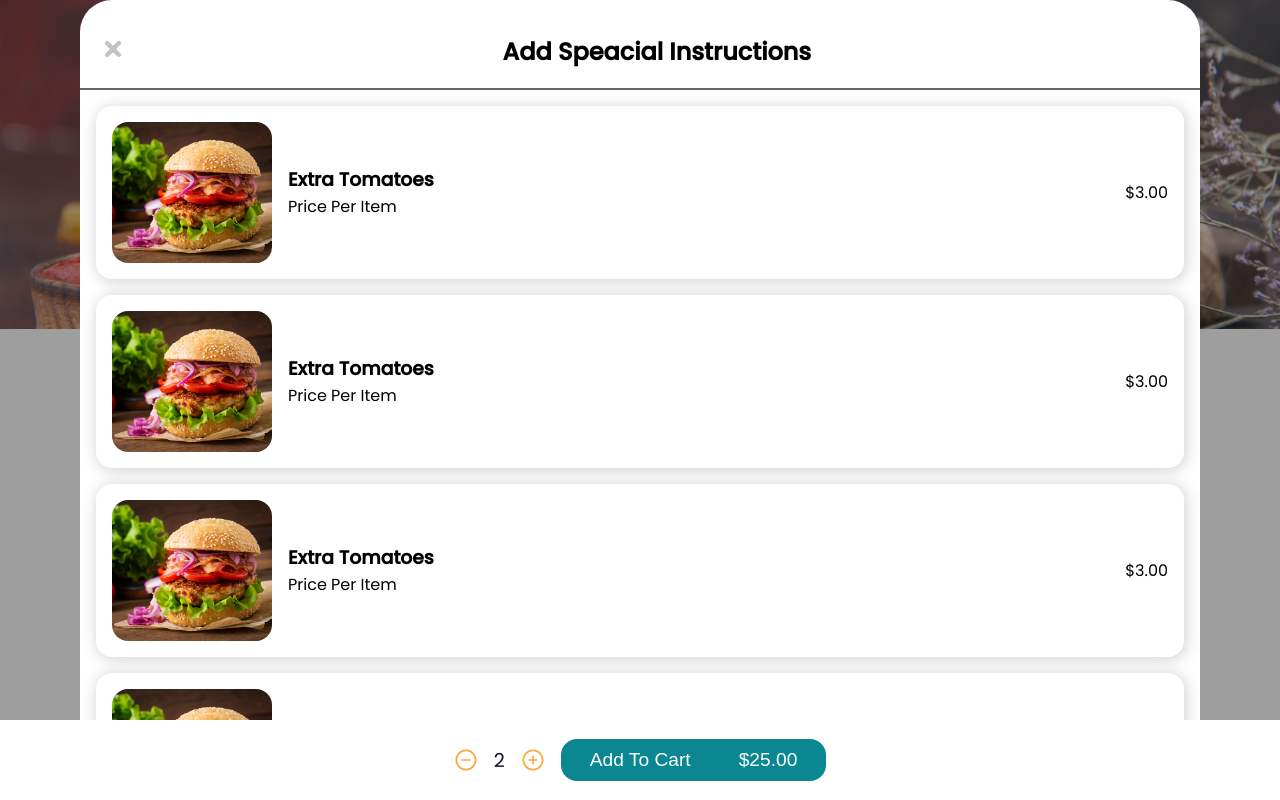
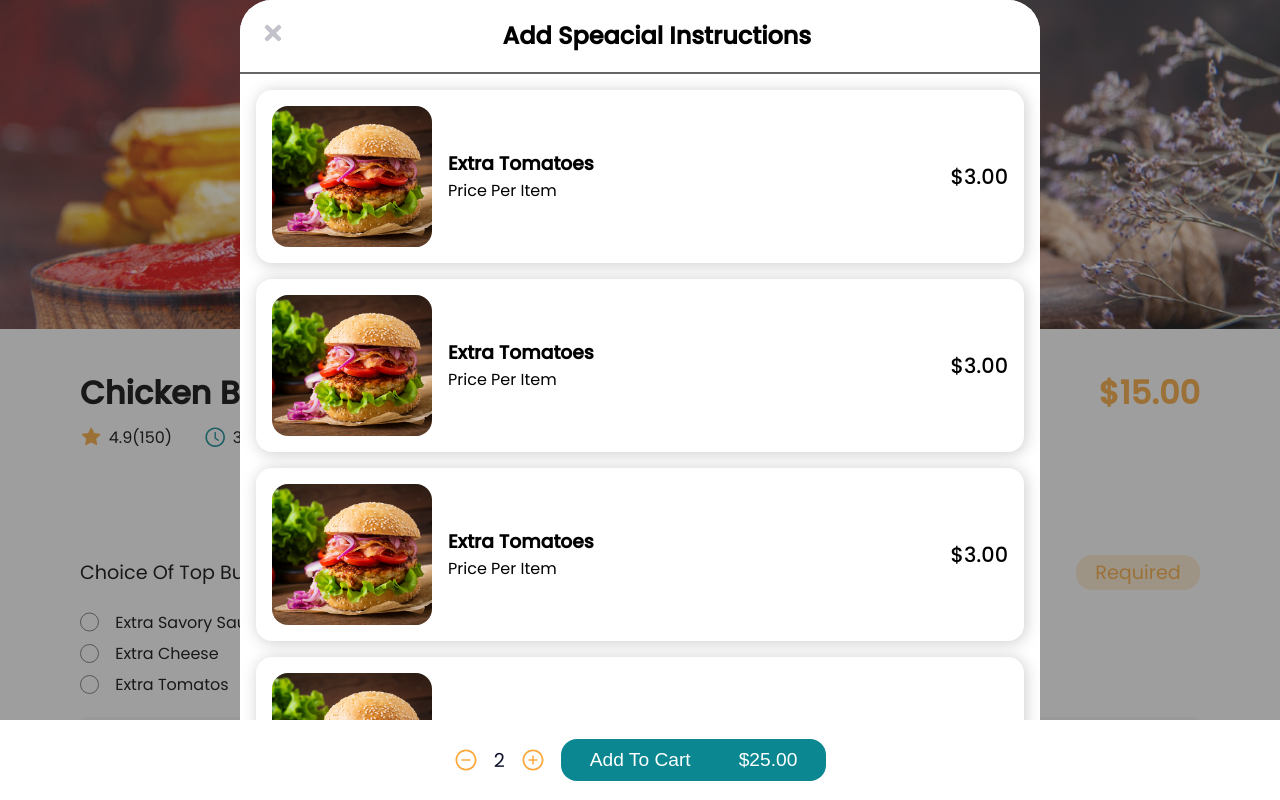
Before and after one commit to Sawar-Nabi/Food-App, a React (Create React App) app: page /open in a window 1280 px wide. Both pictures are taken after a click on the element "Add Special Instructions". Shown: the part 151-951 px from the top of the page. Built offline with nearby package versions, Linux system fonts and the light colour scheme.

Commit message:
Food model media qurie complete

```diff
--- a/src/components/FoodChooice/FoodChoiceIndex.js
+++ b/src/components/FoodChooice/FoodChoiceIndex.js
@@ -11,7 +11,7 @@ import {
 } from "react-icons/ai";
 import FoodChoiceModel from "./FoodChoiceModel";
 
-const { Fonts, Colors, Flex } = Constant;
+const { Fonts, Colors, Flex , ButtonP} = Constant;
 
 const FoodChoiceIndex = () => {
   const [foodModel, setFoodModel] = useState(false);
@@ -229,17 +229,8 @@ const Section = styled.section`
         button {
           ${Flex};
           gap: 3rem;
-          padding: 0.5em 1.5em;
           font-size: 1.2rem;
-          text-transform: capitalize;
-          border-radius: 1rem;
-          border: none;
-          background-color: ${Colors.primaryColor};
-          color: #fff;
-          cursor: pointer;
-          &:active {
-            background-color: rgba(10, 135, 145, 0.8);
-          }
+          ${ButtonP}
         }
       }
     }
@@ -505,7 +496,7 @@ const Section = styled.section`
           button {
             gap: 0.5rem;
             padding: 0.5em 1.5em;
-            font-size: 0.75rem;
+            font-size: 0.9rem;
             border-radius: 1rem;
           }
         }
--- a/src/components/FoodChooice/FoodChoiceModel.jsx
+++ b/src/components/FoodChooice/FoodChoiceModel.jsx
@@ -9,7 +9,7 @@ const { Fonts, Colors, Flex, CardListStyle } = Constant;
 const FoodChoiceModel = ({ close }) => {
   const testapi = [1, 2, 3, 4, 5, 6, 7];
   return (
-    <Section>
+    <Section >
       <div className="model">
         <div className="model_header">
           <button onClick={close}>
@@ -20,6 +20,7 @@ const FoodChoiceModel = ({ close }) => {
           </div>
         </div>
         <div className="extraWrapper">
+          <div className="extraContentWrapper">
             {testapi.map((test, i) => (
               <div className="extraContentCard" key={i}>
                 <img src={image} alt={test} />
@@ -38,7 +39,9 @@ const FoodChoiceModel = ({ close }) => {
               <p>amount item</p> <p>9</p>
             </div>
             <div className="price_div">
-                    <p>total price</p><p>$65.5</p>
+              <p>total price</p>
+              <p>$65.5</p>
+            </div>
           </div>
         </div>
       </div>
@@ -58,13 +61,16 @@ const Section = styled.section`
   text-transform: capitalize;
   display: flex;
   justify-content: center;
-  padding: 0rem 5rem;
+  padding: 0rem 15rem;
   .model {
     width: 100%;
-    padding: 1rem 0;
-    background: #fff;
+    padding: 0rem 0 1rem 0;
+    background: green;
     border-radius: 2rem 2rem 0 0;
     overflow-y: scroll;
+    position: relative;
+      background: #fff;
+
     &::-webkit-scrollbar {
       width: 0px;
     }
@@ -72,6 +78,12 @@ const Section = styled.section`
       ${Flex};
       border-bottom: 2px solid ${Colors.terteryColor2};
       padding: 1rem;
+      position: sticky;
+      background: #fff;
+      width: 100%;
+      top : 0px;
+      left: 0;
+      z-index: 9;
 
       button {
         padding: 0.2em;
@@ -91,6 +103,7 @@ const Section = styled.section`
     }
     .extraWrapper {
       padding: 1rem 1rem;
+      .extraContentWrapper {
         .extraContentCard {
           ${Flex};
           gap: 1rem;
@@ -98,7 +111,7 @@ const Section = styled.section`
 
           img {
             width: 10rem;
-          border-radius:inherit;
+            border-radius: inherit;
           }
           .extraContent {
             width: calc(100% - 10rem);
@@ -106,6 +119,152 @@ const Section = styled.section`
             ${Flex};
             /* background: red; */
             padding: 1rem 0;
+            .contentprice {
+              font-size: 1.3rem;
+              font-weight: 500;
+            }
+          }
+        }
+      }
+      .amount_wrapper {
+        padding: 1rem;
+        .amount_div,
+        .price_div {
+          ${Flex};
+          justify-content: space-between;
+          font-size: 1.3rem;
+          p:nth-child(2) {
+            font-weight: 600;
+          }
+        }
+        .price_div {
+          p:nth-child(2) {
+            color: ${Colors.primaryColor};
+          }
+        }
+      }
+    }
+  }
+  @media (max-width: 1023px) {
+    padding: 0rem 7rem;
+  }
+
+  @media (max-width: 767px) {
+    padding: 8rem 2rem 0 2rem;
+
+    .model {
+      padding: 0.1rem 0;
+      .model_header {
+        padding: 0.6rem 1rem;
+        top : -2px;
+
+        button {
+          font-size: 1.5rem;
+        }
+        .Title {
+          padding: 0rem 0;
+          h2 {
+            text-align: center;
+            font-size: 1.3rem;
+          }
+        }
+      }
+      .extraWrapper {
+        padding: 1rem 0.5rem;
+        .extraContentWrapper {
+          .extraContentCard {
+            box-shadow: none;
+
+            img {
+              width: 6rem;
+            }
+            .extraContent {
+              width: calc(100% - 6rem);
+              /* background: red; */
+              padding: 0.5rem 0;
+              .ContentName{
+                h3{
+                  font-size: 1rem;
+                }
+                p{
+                  font-size: .8rem;
+                }
+              }
+              .contentprice {
+                font-size: 1.1rem;
+              }
+            }
+          }
+        }
+        .amount_wrapper {
+          padding: .5rem 1rem;
+          .amount_div,
+          .price_div {
+            font-size: 1.1rem;
+            p:nth-child(2) {
+              font-weight: 600;
+            }
+          }
+
+        }
+      }
+    }
+  }
+  @media (max-width: 423px) {
+    padding: 8rem 0rem 0 0;
+
+    .model {
+      padding: 0.1rem 0;
+      .model_header {
+        padding: 0.5rem 1rem;
+
+        button {
+          font-size: 1.2rem;
+        }
+        .Title {
+          padding: 0rem 0;
+          h2 {
+            text-align: center;
+            font-size: 1rem;
+          }
+        }
+      }
+      .extraWrapper {
+        padding: 0rem 0rem;
+        .extraContentWrapper {
+          .extraContentCard {
+            box-shadow: none;
+
+            img {
+              width: 5rem;
+            }
+            .extraContent {
+              width: calc(100% - 5rem);
+              /* background: red; */
+              padding: 0rem 0;
+              .ContentName{
+                h3{
+                  font-size: .9rem;
+                }
+                p{
+                  font-size: .7rem;
+                }
+              }
+              .contentprice {
+                font-size: 1rem;
+              }
+            }
+          }
+        }
+        .amount_wrapper {
+          padding: .0rem .5rem;
+          .amount_div,
+          .price_div {
+            font-size: .9rem;
+            p:nth-child(2) {
+              font-weight: 600;
+            }
+          }
 
         }
       }
--- a/src/constants/ReusableCode.js
+++ b/src/constants/ReusableCode.js
@@ -1,5 +1,5 @@
 import {css} from 'styled-components'
-
+import { Colors } from "./Colors";
 export const Flex = css`
    display: flex;
    align-items: center;
@@ -14,3 +14,16 @@ export const Grid = css`
 display: grid;
 place-items: center;
 `;
+export const ButtonP = css`
+     gap: 3rem;
+     text-transform: capitalize;
+          border-radius: 1rem;
+          border: none;
+          background-color: ${Colors.primaryColor};
+          color: #fff;
+          cursor: pointer;
+          padding: 0.5em 1.5em;
+          &:active {
+            background-color: rgba(10, 135, 145, 0.8);
+          }
+`;
--- a/src/constants/index.js
+++ b/src/constants/index.js
@@ -1,6 +1,6 @@
 import { Fonts } from "./Fonts";
 import { Colors } from "./Colors";
-import {Flex, CardListStyle,Grid} from "./ReusableCode"
+import {Flex, CardListStyle,Grid,ButtonP} from "./ReusableCode"
 import { device } from "./MediaQuerieDivices";
 
 export const Constant = {
@@ -10,4 +10,5 @@ export const Constant = {
   CardListStyle,
   Grid,
   device,
+  ButtonP,
 };
```
Also changed, not shown: src/components/PaymentMethod/PaymentMethod.js (added). Lines whose indentation alone changed are shown as unchanged.
